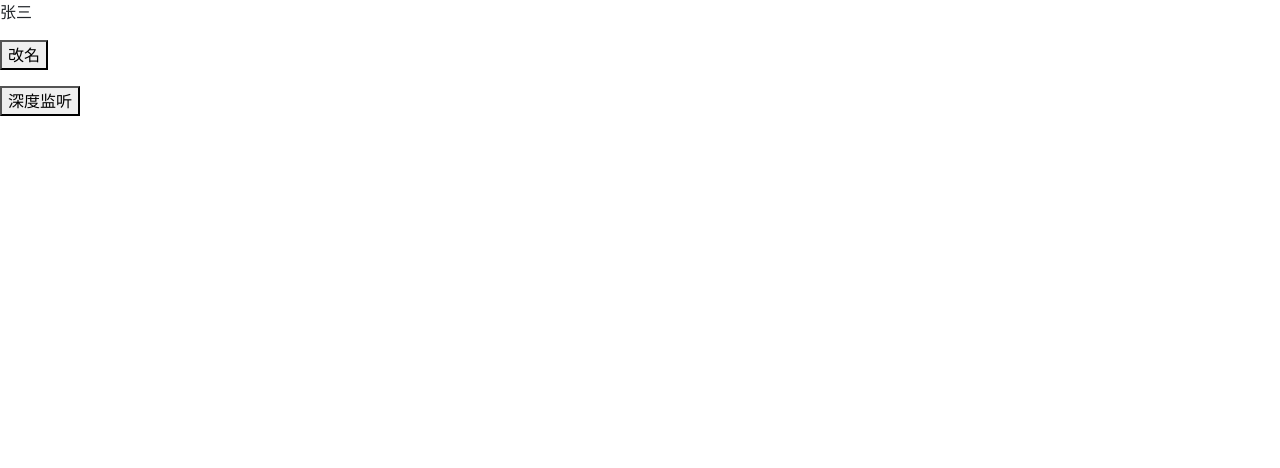
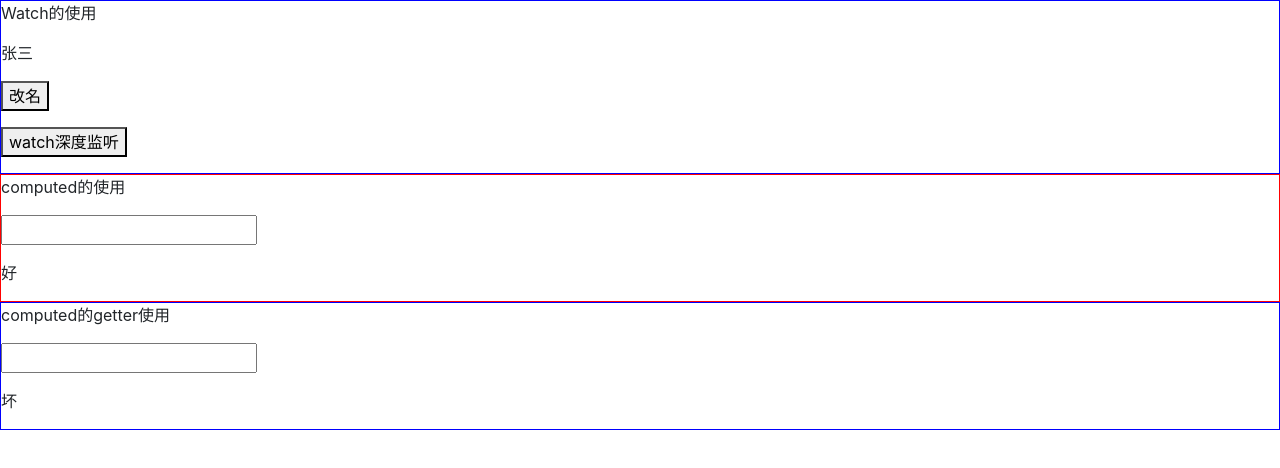
Before and after one commit to BrianLSH/vue-test, a Vue app: page /#/watch in a window 1280 px wide. Shown: the top 468 px of the page. Built offline with nearby package versions, Linux system fonts and the light colour scheme.

Commit message:
computed小练习

```diff
--- a/src/views/Watch/Watch.vue
+++ b/src/views/Watch/Watch.vue
@@ -1,9 +1,35 @@
 <!-- watch使用 -->
 <template>
   <div>
-    <p>{{msg}}</p>
-    <p><button @click='msg = "李四"'>改名</button></p>
-    <p><button @click="deepListen">深度监听</button></p>
+
+    <div style="border:1px solid blue;">
+      <p>Watch的使用</p>
+      <p>{{msg}}</p>
+      <p><button @click='msg = "李四"'>改名</button></p>
+      <p><button @click="deepListen">watch深度监听</button></p>
+    </div>
+
+    <div style="border:1px solid red;">
+      <p>computed的使用</p>
+      <p>
+        <input type="text"
+               v-model="comMsg">
+      </p>
+      <p>
+        {{comMsging}}
+      </p>
+    </div>
+
+    <div style="border:1px solid blue;">
+      <p>computed的getter使用</p>
+      <p>
+        <input type="text"
+               v-model="comMsg1">
+      </p>
+      <p>
+        {{comMsg11}}
+      </p>
+    </div>
   </div>
 </template>
 
@@ -17,7 +43,9 @@ export default {
         name: '张三', children: [
           { age: 30 }
         ]
-      }]
+      }],
+      comMsg: '',
+      comMsg1: ''
     }
   },
   methods: {
@@ -35,9 +63,27 @@ export default {
     // 深度监听 是 对象 || 数组
     // new  old 一样， 因为watch 坚挺的msg1  内存地址始终没变，访问的都是同一个内存空间
     "msg1": {
-      deep: true,  // 作用是监控所有的内存地址
+      deep: true,  // 作用是监控所有的内存地址  不加deep 兼听不到 msg1 的变化
       handler (newv, oldv) {
         console.log(newv, oldv);
+      }
+    }
+  },
+  // computed
+  computed: {
+    comMsging () {
+      console.log('computed');
+      return this.comMsg + '好'
+    },
+    comMsg11: {
+      // 只有当computed监测的值变化的时候，set才回被调用
+      set (newV) {
+        console.log('comMsg111');
+        this.comMsg1 = newV;
+      },
+      get () {
+        console.log('comMsg11');
+        return this.comMsg1 + '坏';
       }
     }
   }
```
